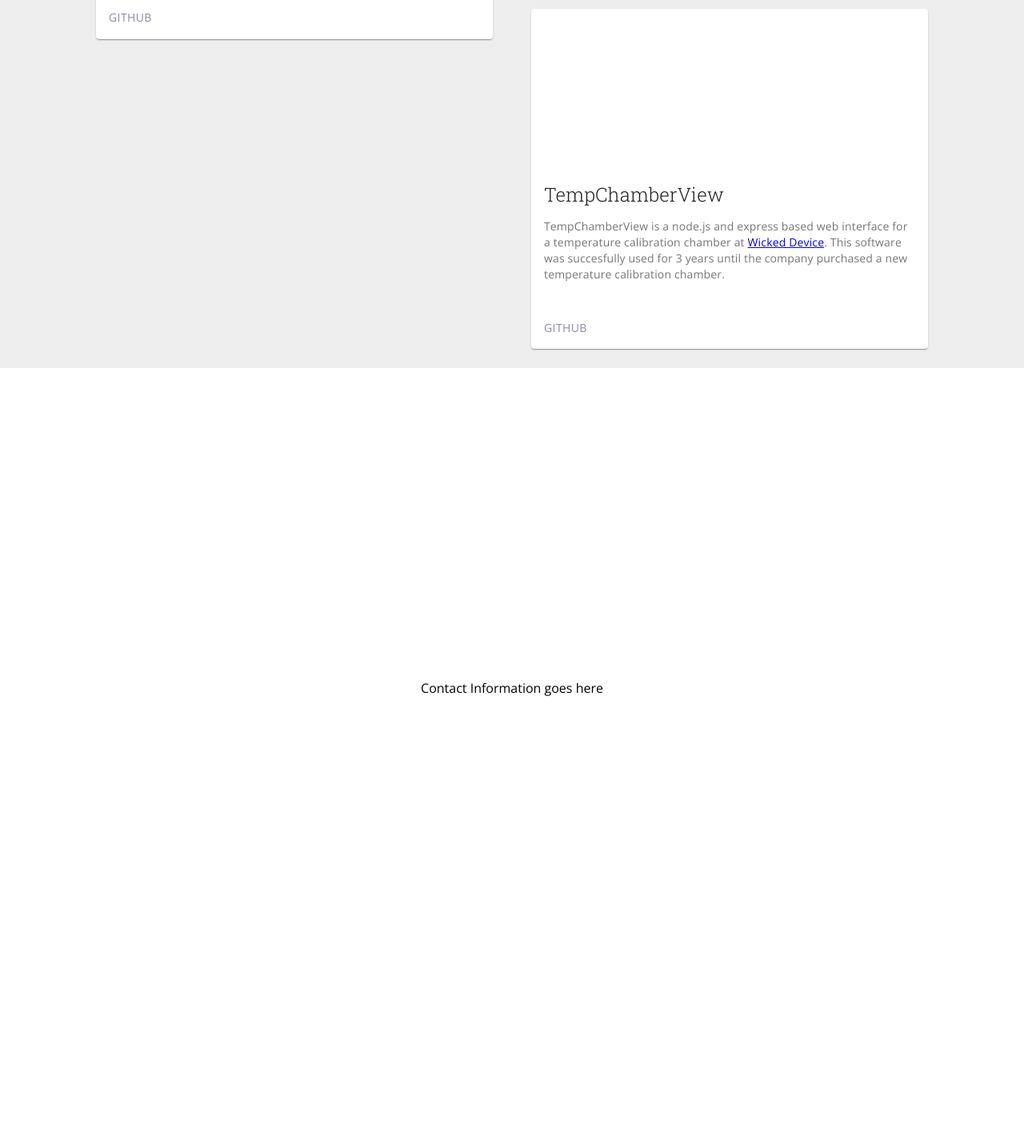
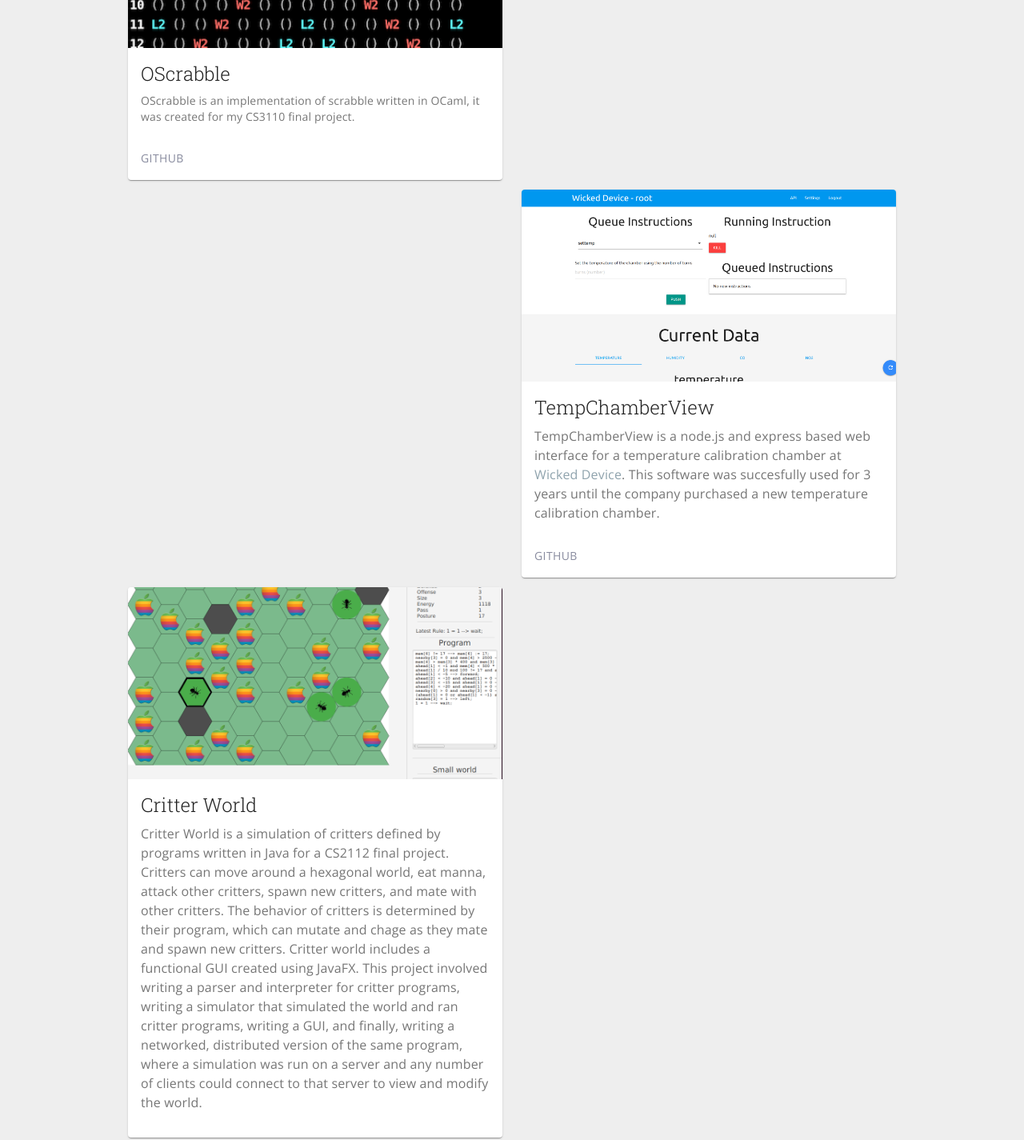
Before and after one commit to chrisco210/PersonalWebsiteV3, a Gatsby site: page / in a window 1280 px wide. Shown: the part 1140-2565 px from the top of the page at 80% size. Before the commit the page ends 2400 px from the top, so only its background shows below. Built offline with nearby package versions, Linux system fonts and the light colour scheme; Gatsby itself is replaced by a stand-in of ours.

Commit message:
Fix project card layout

```diff
--- a/src/components/ProjectCard.js
+++ b/src/components/ProjectCard.js
@@ -11,10 +11,10 @@ import Typography from "@material-ui/core/Typography"
 const useStyles = makeStyles({
   root: {
     maxWidth: 500,
-    maxHeight: 500,
+    maxHeight: 750,
   },
   media: {
-    height: 200,
+    height: "30vh",
   },
   grow: {
     flexGrow: 1,
@@ -26,7 +26,7 @@ export default function ProjectCard(props) {
 
   return (
     <React.Fragment>
-      <Card className={classes.root} alignSelf="flex-end">
+      <Card className={classes.root}>
         <CardActionArea>
           <CardMedia
             className={classes.media}
@@ -46,7 +46,12 @@ export default function ProjectCard(props) {
         <CardActions>
           {props.links.map(e => {
             return (
-              <Button href={e.href} color="primary" key={e.name}>
+              <Button
+                href={e.href}
+                color="primary"
+                key={e.name}
+                target="_blank"
+              >
                 {e.name}
               </Button>
             )
--- a/src/pages/index.js
+++ b/src/pages/index.js
@@ -4,9 +4,8 @@ import Theme from "../Theme"
 import TitledList from "../components/TitledList"
 import ProjectCard from "../components/ProjectCard"
 
-import { createMuiTheme } from "@material-ui/core/styles"
-import { makeStyles } from "@material-ui/core/styles"
-import { Box, Container } from "@material-ui/core"
+import { Typography, Link, Grid, Box } from "@material-ui/core"
+import { createMuiTheme, makeStyles } from "@material-ui/core/styles"
 import { grey } from "@material-ui/core/colors"
 
 const theme = createMuiTheme({
@@ -63,13 +62,12 @@ const styles = makeStyles(t => ({
   flexCards: {
     display: "flex",
     minHeight: "100vh",
-    justifyContent: "start",
     paddingLeft: t.spacing(12),
     paddingRight: t.spacing(12),
   },
   cardContainer: {
     flexShrink: 1,
-    margin: t.spacing(2),
+    padding: t.spacing(20),
   },
   grow: {
     flexGrow: 1,
@@ -110,22 +108,52 @@ const projects = [
   {
     name: "TempChamberView",
     desc: (
-      <p>
+      <Typography variant="body1">
         TempChamberView is a node.js and express based web interface for a
         temperature calibration chamber at{" "}
-        <a href="https://shop.wickeddevice.com/">Wicked Device</a>. This
-        software was succesfully used for 3 years until the company purchased a
-        new temperature calibration chamber.
-      </p>
+        <Link
+          href="https://shop.wickeddevice.com/"
+          color="secondary"
+          target="_blank"
+        >
+          Wicked Device
+        </Link>
+        . This software was succesfully used for 3 years until the company
+        purchased a new temperature calibration chamber.
+      </Typography>
     ),
     image: {
-      url: "",
+      url: "/images/TempChamberControl.png",
       alttext: "Screenshot of the temperature chamber",
       imagetitle: "TempChamberView screenshot",
     },
     links: [
       { name: "Github", href: "https://github.com/chrisco210/TempChamberView" },
     ],
+  },
+  {
+    name: "Critter World",
+    desc: (
+      <Typography variant="body1">
+        Critter World is a simulation of critters defined by programs written in
+        Java for a CS2112 final project. Critters can move around a hexagonal
+        world, eat manna, attack other critters, spawn new critters, and mate
+        with other critters. The behavior of critters is determined by their
+        program, which can mutate and chage as they mate and spawn new critters.
+        Critter world includes a functional GUI created using JavaFX. This
+        project involved writing a parser and interpreter for critter programs,
+        writing a simulator that simulated the world and ran critter programs,
+        writing a GUI, and finally, writing a networked, distributed version of
+        the same program, where a simulation was run on a server and any number
+        of clients could connect to that server to view and modify the world.
+      </Typography>
+    ),
+    image: {
+      url: "/images/critterworld.png",
+      alttext: "Screenshot of critter world",
+      imagetitle: "Screenshot of critter world",
+    },
+    links: [],
   },
 ]
 
@@ -138,16 +166,18 @@ export default function Home() {
       <Box id="title" className={classes.flex}>
         <TitledList title={titleScreen.title} items={titleScreen.items} />
       </Box>
-      <Box id="projects" className={[classes.flexCards, classes.accentBg]}>
+      <Box id="projects" className={[classes.cardContainer, classes.accentBg]}>
         {projects.map((e, i) => {
           let left = i % 2 === 0
           return (
-            <React.Fragment>
-              <Box
-                alignSelf={left ? "flex-start" : "flex-end"}
-                className={classes.cardContainer}
-                p={1}
+            <React.Fragment key={i}>
+              <Grid
+                container
+                spacing={3}
+                direction="column"
+                alignItems={left ? "flex-start" : "flex-end"}
               >
+                <Grid item className={classes.cardContainer} sm={12} md={6}>
                   <ProjectCard
                     name={e.name}
                     desc={e.desc}
@@ -155,7 +185,8 @@ export default function Home() {
                     key={e.name}
                     links={e.links}
                   />
-              </Box>
+                </Grid>
+              </Grid>
             </React.Fragment>
           )
         })}
```
Also changed, not shown: static/images/TempChamberControl.png (added), static/images/critterworld.png (added), static/profile1.png (added). Lines whose indentation alone changed are shown as unchanged.
